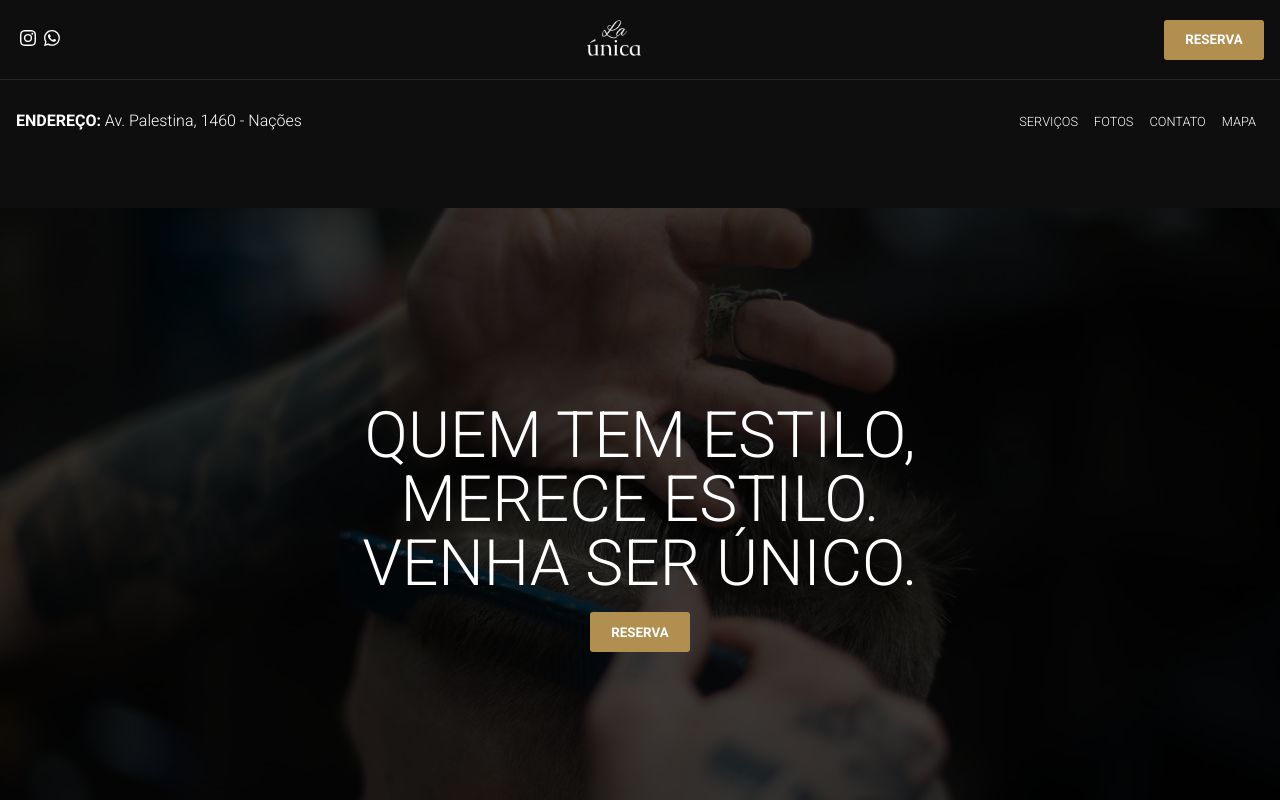
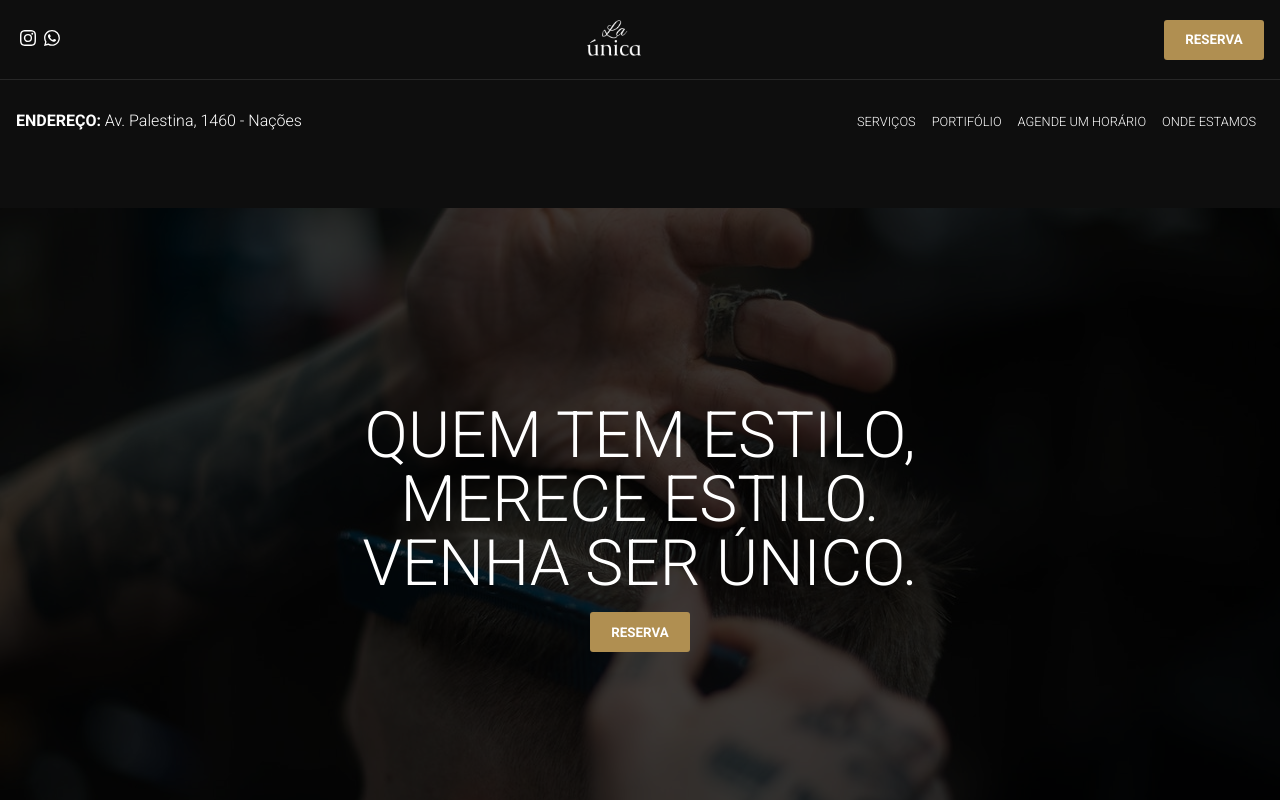
Before and after one commit to rogeritael/la-unica-barbershop, a Next.js app: page / in a window 1280 px wide. Shown: the top 800 px of the page. Built offline with nearby package versions, Linux system fonts and the light colour scheme.

Commit message:
ajustando textos e scroll da página

```diff
--- a/package.json
+++ b/package.json
@@ -11,12 +11,14 @@
   "dependencies": {
     "@react-google-maps/api": "^2.13.1",
     "@types/aos": "^3.0.4",
+    "@types/react-scroll": "^1.8.4",
     "@types/styled-components": "^5.1.26",
     "aos": "^2.3.4",
     "next": "12.3.1",
     "react": "18.2.0",
     "react-dom": "18.2.0",
     "react-icons": "^4.6.0",
+    "react-scroll": "^1.8.8",
     "styled-components": "^5.3.6"
   },
   "devDependencies": {
--- a/src/components/Calendar/index.tsx
+++ b/src/components/Calendar/index.tsx
@@ -34,7 +34,7 @@ export function Calendar(){
 
 
     return(
-        <Container data-aos="fade-up">
+        <Container data-aos="fade-up" id="calendar">
             <div className="calendar-container">
                 {
                     calendar.map((day) => (
--- a/src/components/Cover/styles.ts
+++ b/src/components/Cover/styles.ts
@@ -54,15 +54,30 @@ export const Container = styled.section`
         margin-top: 1rem;
     }
 
+    @media (max-width: 1125px){
+        .cover-text{
+            width: 90%;
+            text-align: center;
+            /* border: 1px solid red; */
+
+            h1 {
+                margin: 0 auto;
+            }
+        }
+    }
+
+
     @media (max-width: 725px){
         figure {
             width: 100%;
             aspect-ratio: 5/3;
             border-radius: 0;
 
-            .cover-text h1 {
-                font-size: 1.5rem;
-                line-height: 2rem;
+            .cover-text{
+                h1 {
+                    font-size: 2rem;
+                    line-height: 2.5rem;
+                }
             }
         }
     }
--- a/src/components/Header/index.tsx
+++ b/src/components/Header/index.tsx
@@ -1,7 +1,6 @@
 import { Container } from "./styles";
 import Link from "next/link";
 import Image from "next/image";
-import { BsInstagram, BsWhatsapp } from 'react-icons/bs';
 import { Button } from "../Button";
 import { Socials } from "../Socials";
 
@@ -14,19 +13,19 @@ const links = {
 const menu = [
     {
         title: "serviços",
-        link: "/"
+        link: "#services"
     },
     {
-        title: "fotos",
-        link: "/"
+        title: "portifólio",
+        link: "#portifolio"
     },
     {
-        title: "contato",
-        link: "/"
+        title: "agende um horário",
+        link: "#calendar"
     },
     {
-        title: "mapa",
-        link: "/"
+        title: "onde estamos",
+        link: "#map"
     },
 ]
 
--- a/src/components/Map/index.tsx
+++ b/src/components/Map/index.tsx
@@ -2,7 +2,7 @@ import { Container } from "./styles";
 
 export function Map(){
     return(
-        <Container>
+        <Container id="map">
             <iframe src="https://www.google.com/maps/embed?pb=!1m18!1m12!1m3!1d3555.551563540711!2d-48.649197784953756!3d-26.981096783098227!2m3!1f0!2f0!3f0!3m2!1i1024!2i768!4f13.1!3m3!1m2!1s0x94d8ca05b7657cb3%3A0x74537f0b2828547a!2sAv.%20Palestina%2C%201460%20-%20Na%C3%A7%C3%B5es%2C%20Balne%C3%A1rio%20Cambori%C3%BA%20-%20SC%2C%2088338-010!5e0!3m2!1spt-PT!2sbr!4v1666193731368!5m2!1spt-PT!2sbr" width="600" height="450"  loading="lazy" ></iframe>
         </Container>
     );
--- a/src/components/Photos/index.tsx
+++ b/src/components/Photos/index.tsx
@@ -32,7 +32,7 @@ export function Photos(){
 
 
     return(
-        <Container data-aos="fade-up">
+        <Container data-aos="fade-up" id="portifolio">
             <figure className="main">
                 <Image
                     src={mainImage}
--- a/src/components/ServicesContainer/index.tsx
+++ b/src/components/ServicesContainer/index.tsx
@@ -24,7 +24,7 @@ const services = [{
 
 export function ServicesContainer(){
     return(
-        <Container data-aos="fade-up">
+        <Container data-aos="fade-up" id="services">
             {services.map(service => (
                 <div className="card" key="" data-aos="zoom-in">
                     {service.icon}
```
Also changed, not shown: 1 other file (tests, documents, lock files or other folders).
